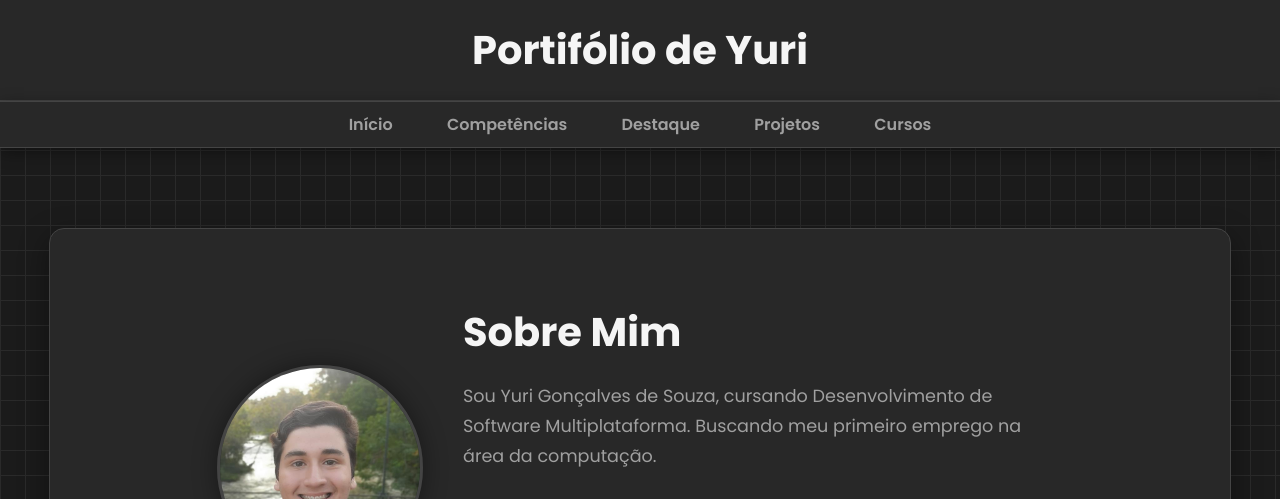
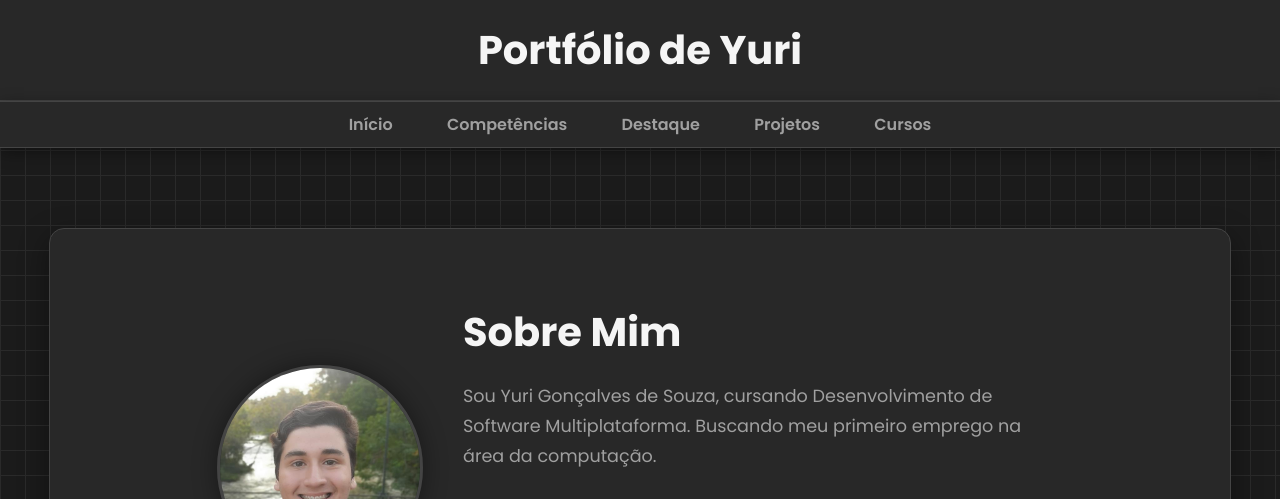
Before and after one commit to YuridevOH/portfolio, a plain HTML site: page portfólio - Yuri G/index.html in a window 1280 px wide. Shown: the top 499 px of the page. Drawn offline with nearby package versions, Linux system fonts and the light colour scheme.

Commit message:
doc: tirei o "i" do "portifolio" para "portfolio"

```diff
--- a/portfólio - Yuri G/index.html
+++ b/portfólio - Yuri G/index.html
@@ -29,7 +29,7 @@
     </aside>
 
     <header>
-        <h1>Portifólio de Yuri</h1>
+        <h1>Portfólio de Yuri</h1>
     </header>
 
     <nav>
@@ -220,4 +220,5 @@
 
     <script src="js/script.js" defer></script>
 </body>
+
 </html>
```
